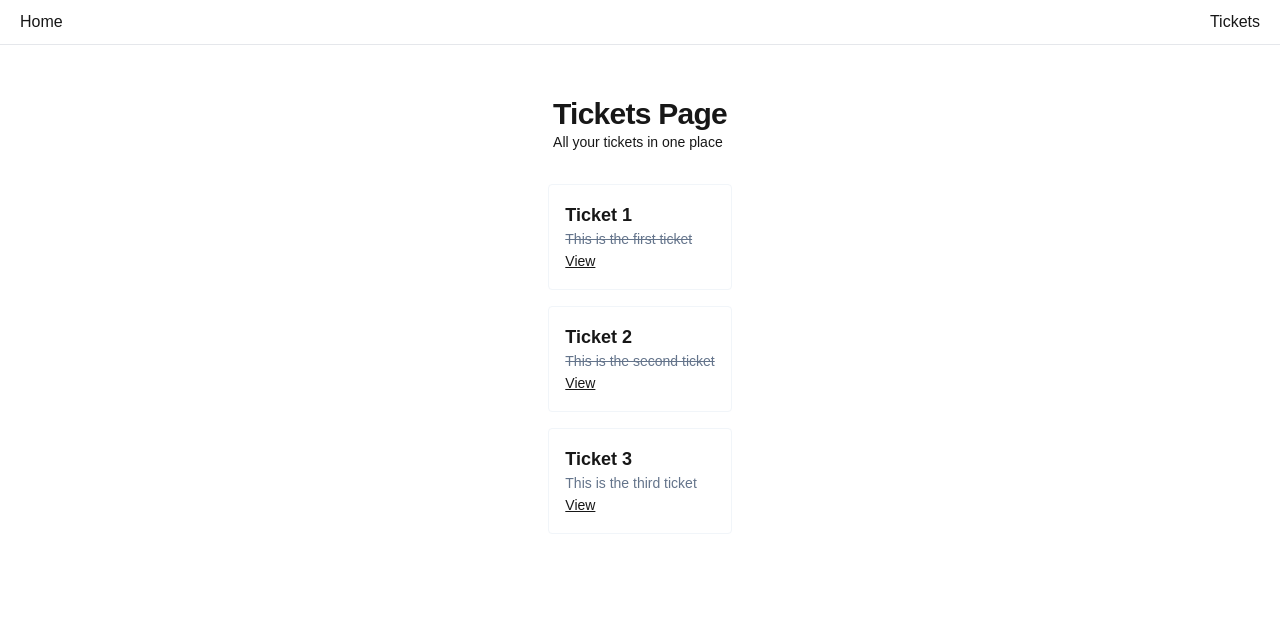
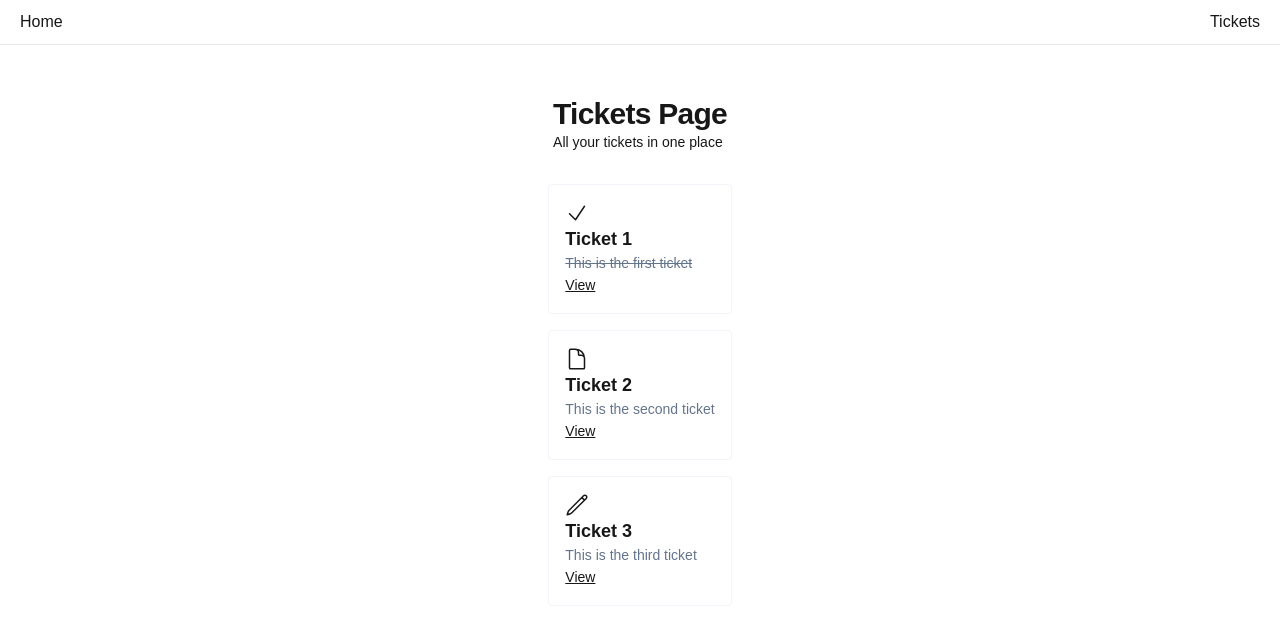
Before and after one commit to mackoctavian/the-road-to-next-app, a Next.js app: page /tickets in a window 1280 px wide. Shown: the top 620 px of the page. Built offline with nearby package versions, Linux system fonts and the light colour scheme.

Commit message:
Added icons

```diff
--- a/src/app/tickets/page.tsx
+++ b/src/app/tickets/page.tsx
@@ -3,10 +3,39 @@
 import Link from "next/link";
 import clsx from "clsx";
 
+const CheckIcon = () => (
+  <svg
+    xmlns="http://www.w3.org/2000/svg"
+    fill="none"
+    viewBox="0 0 24 24"
+    strokeWidth={1.5}
+    stroke="currentColor"
+    className="size-6"
+  >
+    <path
+      strokeLinecap="round"
+      strokeLinejoin="round"
+      d="m4.5 12.75 6 6 9-13.5"
+    />
+  </svg>
+);
+
+const DocumentIcon = () => (
+  <svg xmlns="http://www.w3.org/2000/svg" fill="none" viewBox="0 0 24 24" strokeWidth={1.5} stroke="currentColor" className="size-6">
+  <path strokeLinecap="round" strokeLinejoin="round" d="M19.5 14.25v-2.625a3.375 3.375 0 0 0-3.375-3.375h-1.5A1.125 1.125 0 0 1 13.5 7.125v-1.5a3.375 3.375 0 0 0-3.375-3.375H8.25m2.25 0H5.625c-.621 0-1.125.504-1.125 1.125v17.25c0 .621.504 1.125 1.125 1.125h12.75c.621 0 1.125-.504 1.125-1.125V11.25a9 9 0 0 0-9-9Z" />
+</svg>
+)
+
+const PencilIcon = () => (
+  <svg xmlns="http://www.w3.org/2000/svg" fill="none" viewBox="0 0 24 24" strokeWidth={1.5} stroke="currentColor" className="size-6">
+  <path strokeLinecap="round" strokeLinejoin="round" d="m16.862 4.487 1.687-1.688a1.875 1.875 0 1 1 2.652 2.652L6.832 19.82a4.5 4.5 0 0 1-1.897 1.13l-2.685.8.8-2.685a4.5 4.5 0 0 1 1.13-1.897L16.863 4.487Zm0 0L19.5 7.125" />
+</svg>
+);
+
 const TICKET_ICONS = {
-  OPEN: "O",
-  DONE: "X",
-  IN_PROGRESS: ">",
+  OPEN: <DocumentIcon />,
+  DONE: <CheckIcon />,
+  IN_PROGRESS: <PencilIcon />,
 };
 
 export default function TicketsPage() {
@@ -21,12 +50,19 @@
 
       <div className="flex-1 flex flex-col items-center gap-y-4 animate-fade-in-from-top">
         {initialTickets.map((ticket) => (
-        <div key={ticket.id} className="w-full max-w-[420px] p-4 border border-slate-100 rounded">
-          {/* <div>{TICKET_ICONS[ticket.status]}</div> */}
+          <div
+            key={ticket.id}
+            className="w-full max-w-[420px] p-4 border border-slate-100 rounded"
+          >
+            <div>{TICKET_ICONS[ticket.status]}</div>
             <h3 className="text-lg truncate font-semibold">{ticket.title}</h3>
-          <p className={clsx("text-sm text-slate-500 truncate", {
+            <p
+              className={clsx("text-sm text-slate-500 truncate", {
                 "line-through": ticket.status === "DONE",
-          })}>{ticket.content}</p>
+              })}
+            >
+              {ticket.content}
+            </p>
             <Link href={ticketPath(ticket.id)} className="text-sm underline">
               View
             </Link>
--- a/src/data.ts
+++ b/src/data.ts
@@ -7,7 +7,7 @@
   id: 2,
   title: 'Ticket 2',
   content: 'This is the second ticket',
-  status: 'DONE' as const
+  status: 'OPEN' as const
 }, {
   id: 3,
   title: 'Ticket 3',
```
Lines whose indentation alone changed are shown as unchanged.
